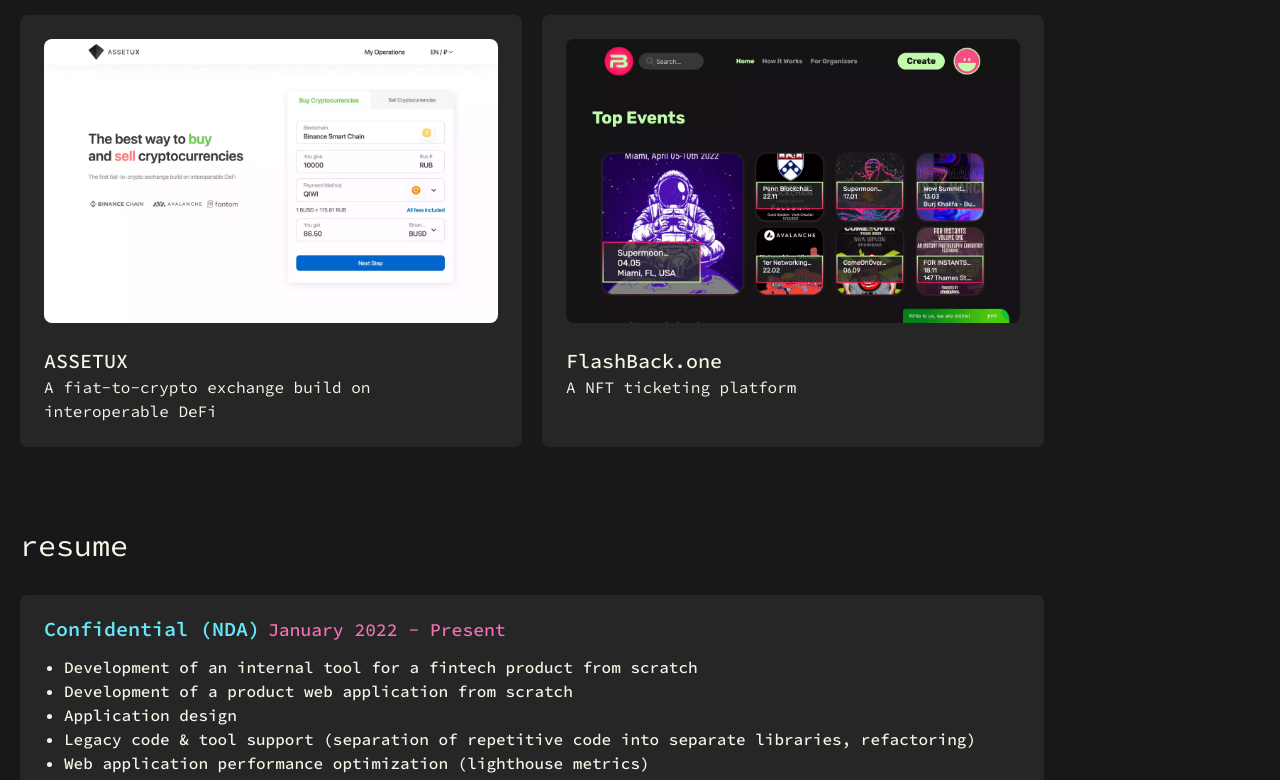
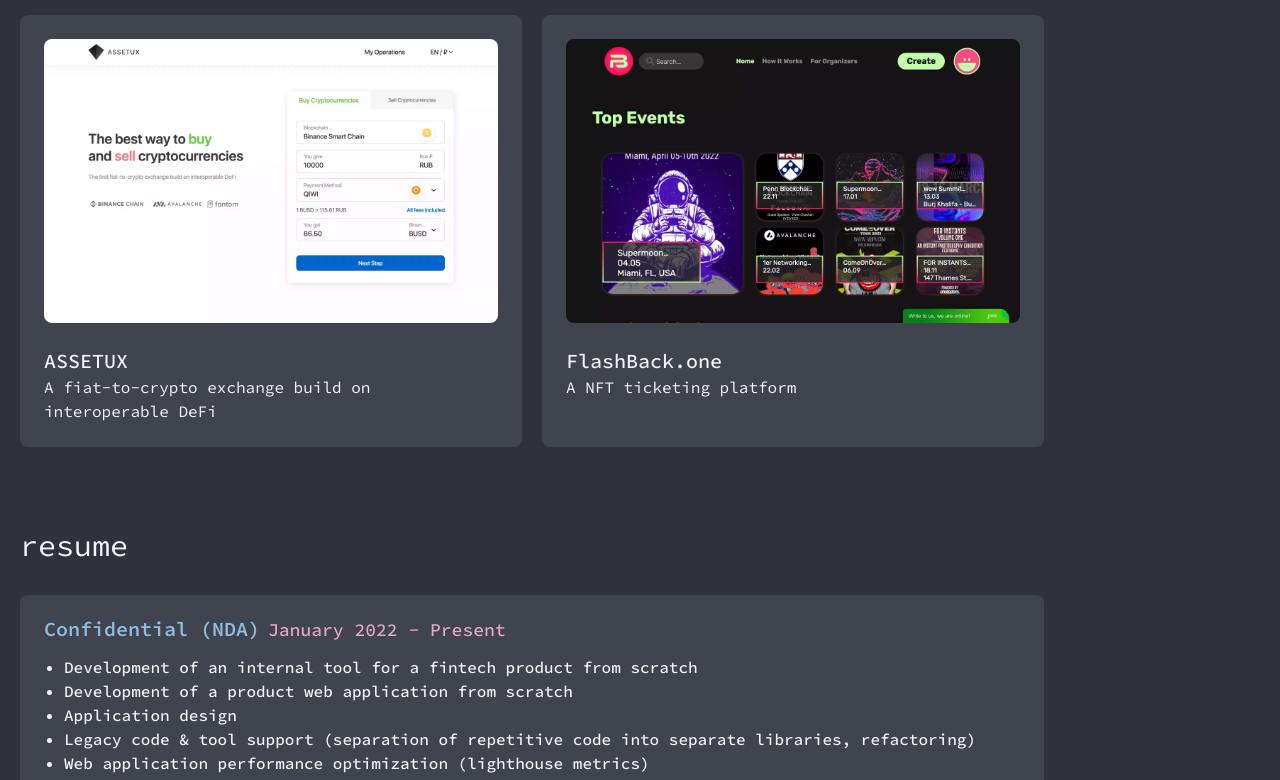
Before and after one commit to adjsky/website, an Astro site: page / in a window 1280 px wide. Shown: the part 671-1451 px from the top of the page. Built offline with nearby package versions, Linux system fonts and the light colour scheme; Astro itself is replaced by a stand-in of ours.

Commit message:
Design colors

```diff
--- a/src/components/Header.astro
+++ b/src/components/Header.astro
@@ -17,7 +17,7 @@
     <ul>
       <li>
         <a href="https://github.com/adjsky">
-          <AiFillGithub className="text-4xl hover:fill-yellow transition" />
+          <AiFillGithub className="text-4xl hover:fill-accent transition" />
         </a>
       </li>
     </ul>
--- a/src/pages/index.astro
+++ b/src/pages/index.astro
@@ -15,7 +15,7 @@
       <hr class="border-none py-2 sm:py-3" />
       <h2 class="text-2xl sm:text-4.5xl">
         <span>I like</span>
-        <SwapContent className="text-yellow" content={like} client:only="react"
+        <SwapContent className="text-accent" content={like} client:only="react"
         />
       </h2>
       <hr class="border-none py-4" />
--- a/tailwind.config.cjs
+++ b/tailwind.config.cjs
@@ -5,12 +5,12 @@
   content: ["./src/**/*.{astro,html,js,jsx,md,svelte,ts,tsx,vue}"],
   theme: {
     colors: {
-      white: "#F7F7E8",
-      black: "#18181b",
-      gray: "#262626",
-      blue: "#67e8f9",
-      pink: "#f472b6",
-      yellow: "#FDE047"
+      white: "#F4F4F6",
+      black: "#2F323A",
+      gray: "#40444F",
+      blue: "#8EBCE1",
+      pink: "#E1ACC1",
+      accent: "#DEBAC0"
     },
     extend: {
       fontFamily: {
@@ -27,5 +27,8 @@
       }
     }
   },
+  future: {
+    hoverOnlyWhenSupported: true
+  },
   plugins: []
 }
```
